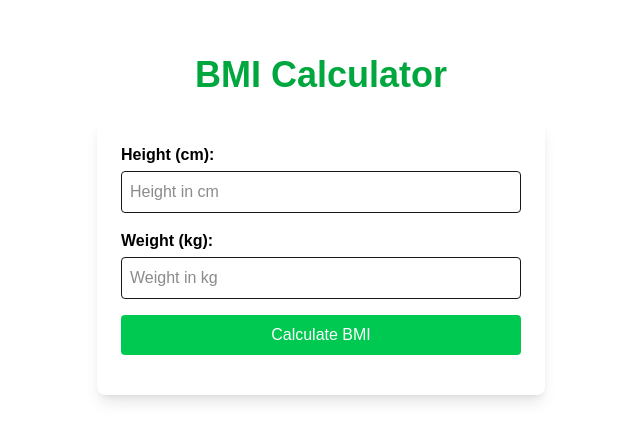
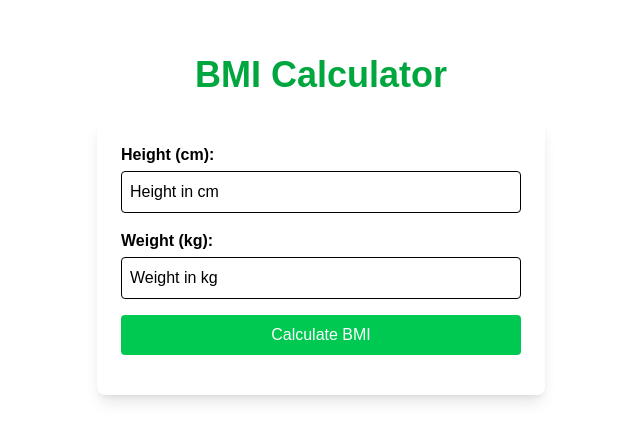
Before and after one commit to Radhikav09/Bmi-calculator, a Next.js app: page / in a window 1280 px wide. Shown: the part 175-616 px from the top of the page, without its empty margins (319-959 px from the left). Built offline with nearby package versions, Linux system fonts and the light colour scheme.

Commit message:
Added label above height input and changed color

```diff
--- a/app/page.js
+++ b/app/page.js
@@ -49,7 +49,7 @@ export default function Home() {
           placeholder="Height in cm"
           value={height}
           onChange={(e) => setHeight(e.target.value)}
-          className="w-full p-2 mb-4 border border-black-300 rounded"
+          className="w-full p-2 mb-4 border border-black-300 rounded text-black placeholder-black"
         />
         <label className="block text-black font-semibold mb-1">Weight (kg):</label>
         <input
@@ -57,7 +57,7 @@ export default function Home() {
           placeholder="Weight in kg"
           value={weight}
           onChange={(e) => setWeight(e.target.value)}
-          className="w-full p-2 mb-4 border border-black-300 rounded"
+          className="w-full p-2 mb-4 border border-black-300 rounded text-black placeholder-black"
         />
         <button
           onClick={calculateBMI}
```
